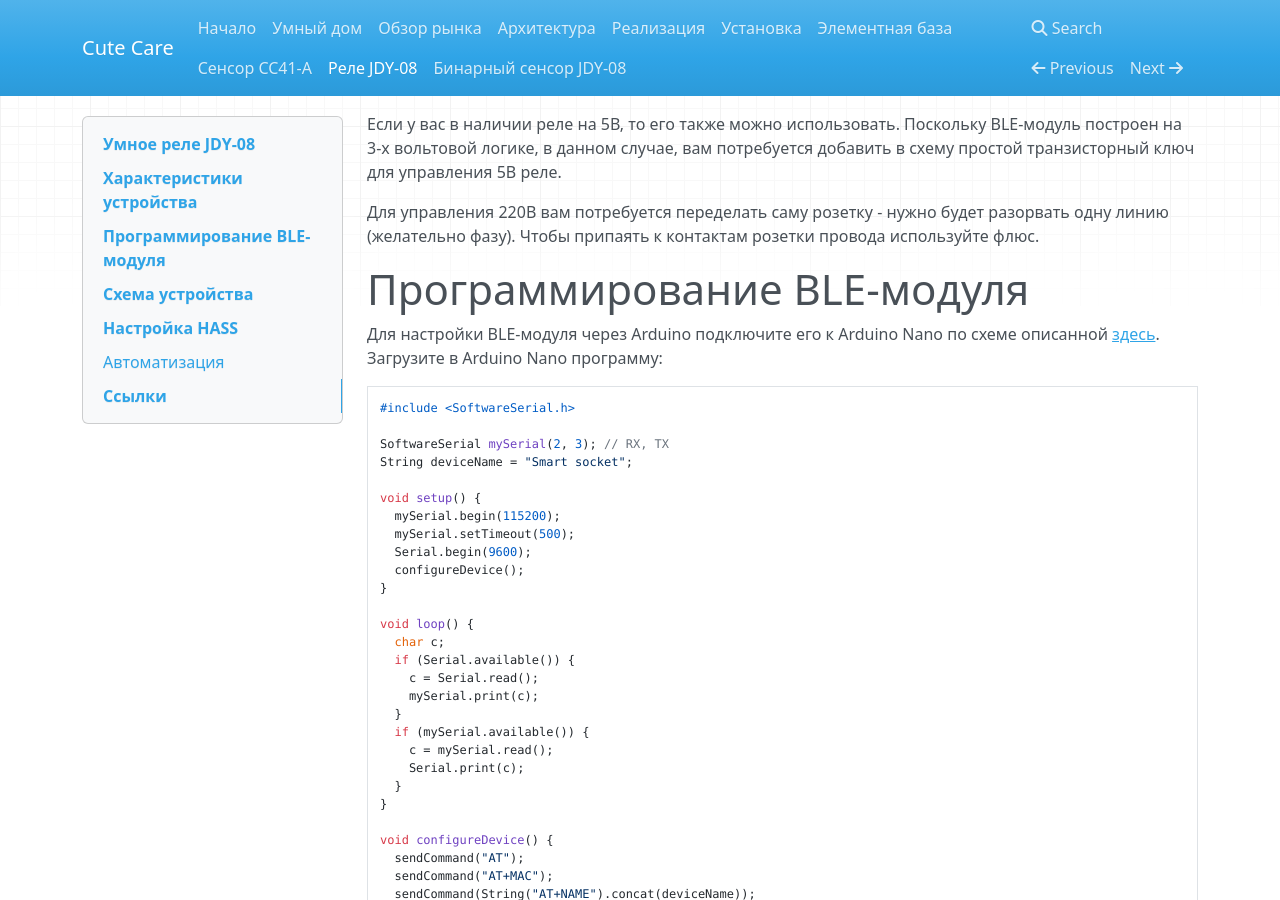
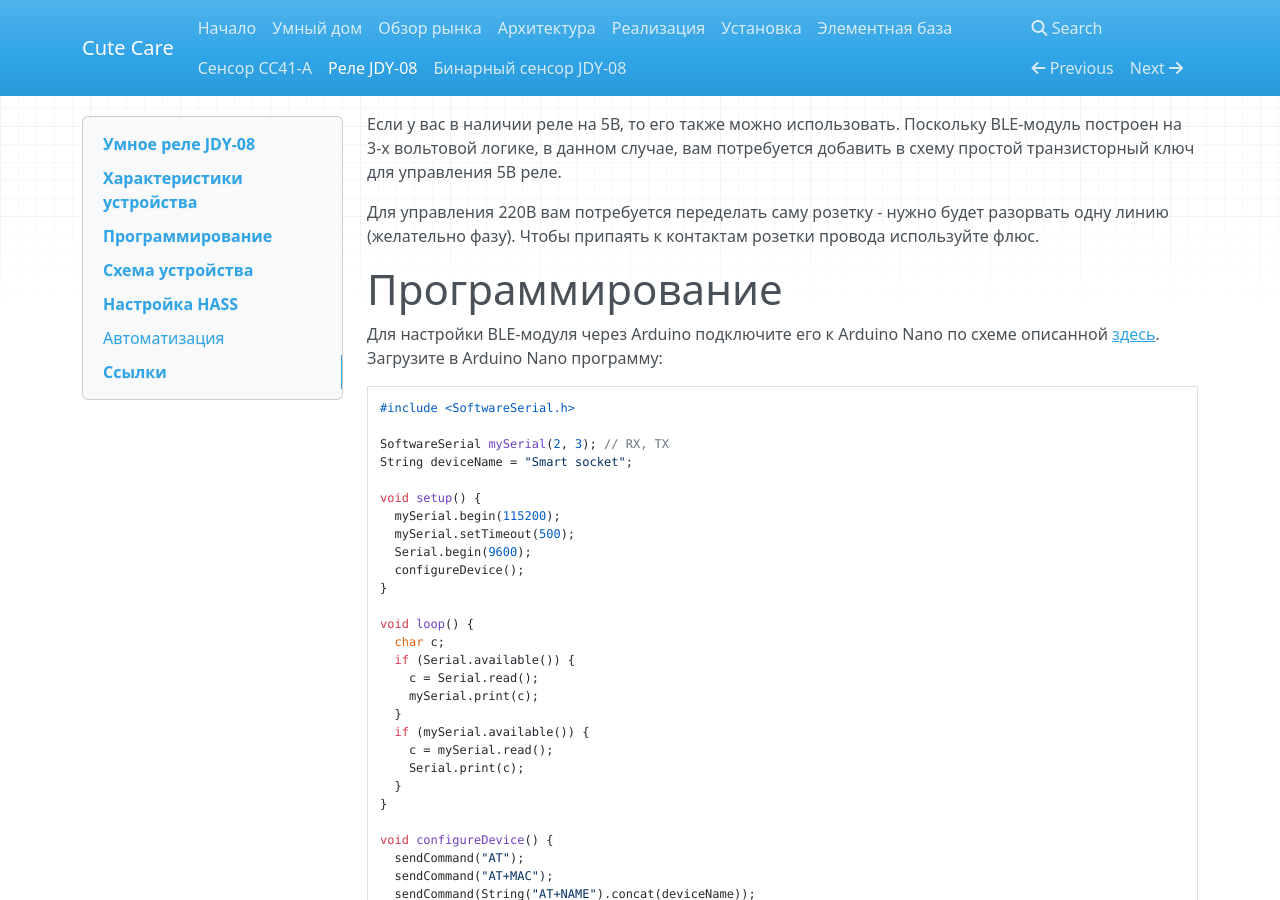
Before and after one commit to cutecare/cutecare-docs, an MkDocs documentation site: the page built from docs/Реле JDY-08.md, in a window 1280 px wide and 900 px high, scrolled down 1406 px. Built offline with MkDocs 1.6.1, drawn with Linux system fonts in a browser that asks for light colours; nearby versions of some CDN libraries; old or Windows-style settings are respelled for this version of MkDocs.

Commit message:
Update Реле JDY-08.md

````diff
--- a/docs/Реле JDY-08.md
+++ b/docs/Реле JDY-08.md
@@ -28,7 +28,7 @@
 
 Для управления 220В вам потребуется переделать саму розетку - нужно будет разорвать одну линию (желательно фазу). Чтобы припаять к контактам розетки провода используйте флюс.
 
-# Программирование BLE-модуля
+# Программирование
 
 Для настройки BLE-модуля через Arduino подключите его к Arduino Nano по схеме описанной [здесь](http://cutecare.readthedocs.io/ru/master/%D0%AD%D0%BB%D0%B5%D0%BC%D0%B5%D0%BD%D1%82%D0%BD%D0%B0%D1%8F%20%D0%B1%D0%B0%D0%B7%D0%B0/#_4). Загрузите в Arduino Nano программу:
 ```
````
